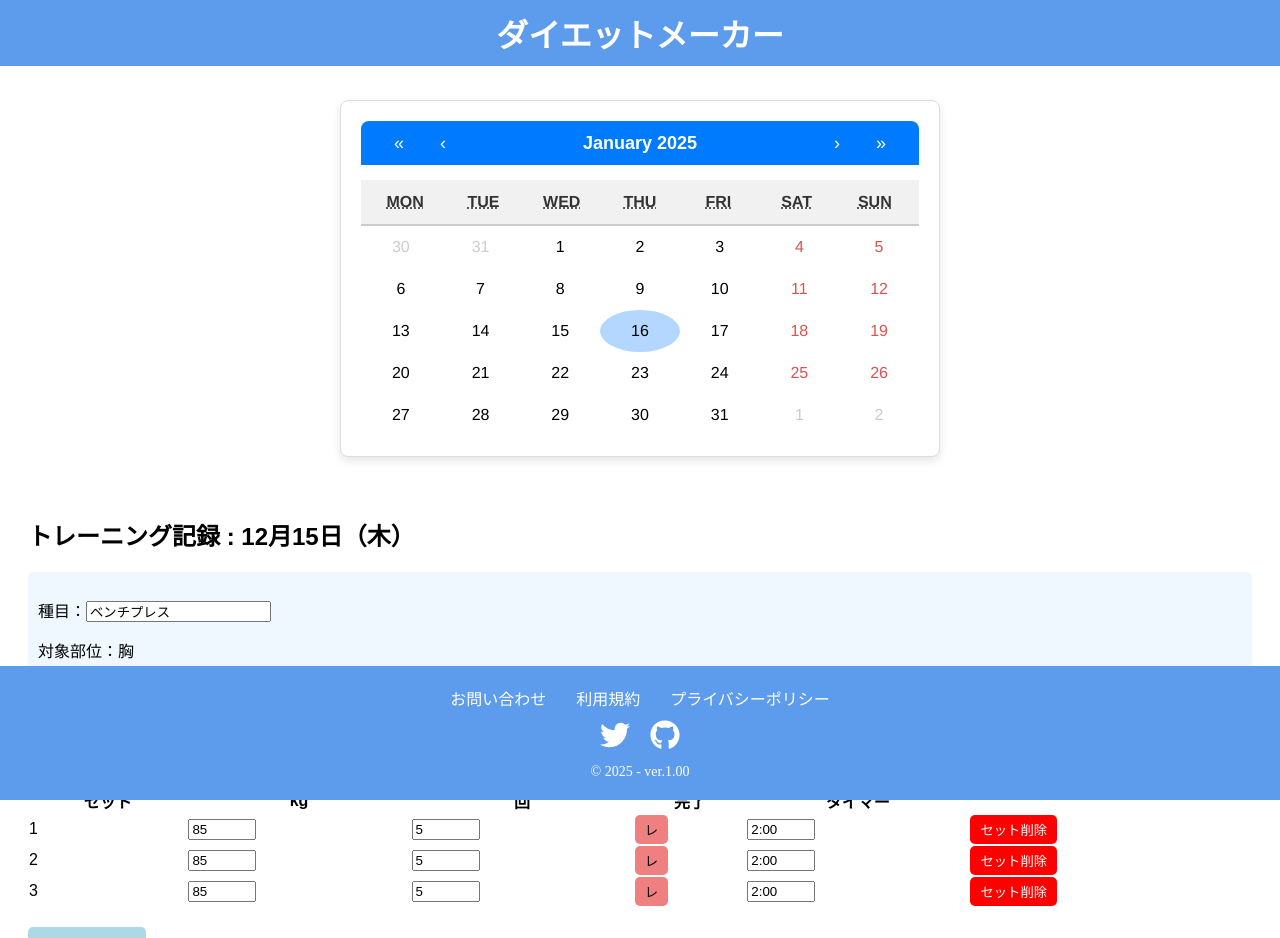
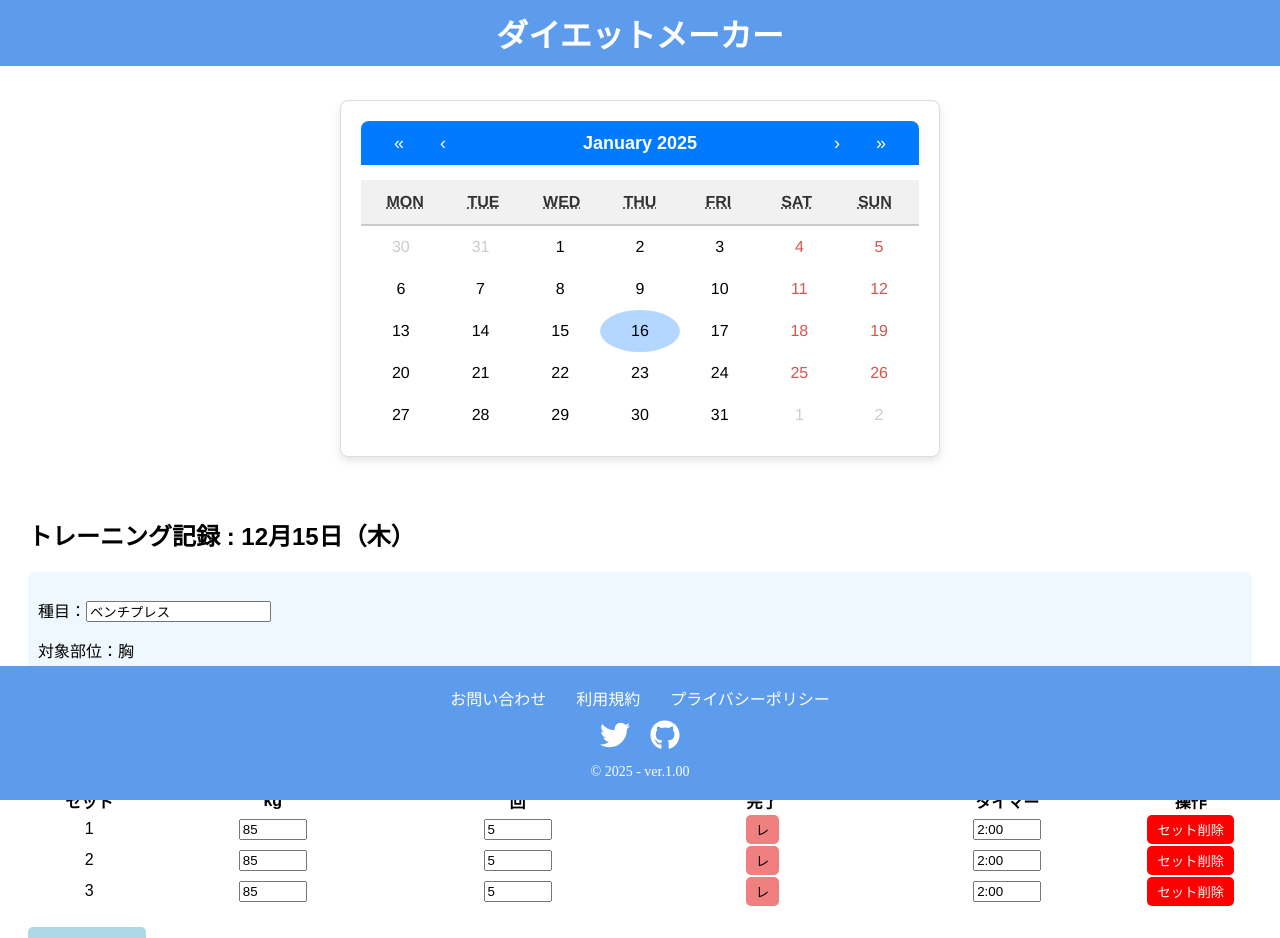
Before and after one commit to michihiro721/diet-maker, a React (Create React App) app in the folder frontend/: page / in a window 1280 px wide. Shown: the top 938 px of the page. Built offline with nearby package versions, Linux system fonts and the light colour scheme.

Commit message:
表示されている位置がズレていたので、調整

```diff
--- a/frontend/src/components/Home/training record.jsx
+++ b/frontend/src/components/Home/training record.jsx
@@ -38,18 +38,19 @@ const TrainingRecord = () => {
       <table style={{ width: "100%", marginTop: "20px", borderCollapse: "collapse" }}>
         <thead>
           <tr>
-            <th>セット</th>
-            <th>kg</th>
-            <th>回</th>
-            <th>完了</th>
-            <th>タイマー</th>
+            <th style={{ width: "10%" }}>セット</th>
+            <th style={{ width: "20%" }}>kg</th>
+            <th style={{ width: "20%" }}>回</th>
+            <th style={{ width: "20%" }}>完了</th>
+            <th style={{ width: "20%" }}>タイマー</th>
+            <th style={{ width: "10%" }}>操作</th>
           </tr>
         </thead>
         <tbody>
           {sets.map((set, index) => (
             <tr key={index}>
-              <td>{index + 1}</td>
-              <td>
+              <td style={{ textAlign: "center" }}>{index + 1}</td>
+              <td style={{ textAlign: "center" }}>
                 <input
                   type="number"
                   value={set.weight}
@@ -57,7 +58,7 @@ const TrainingRecord = () => {
                   style={{ width: "60px" }}
                 />
               </td>
-              <td>
+              <td style={{ textAlign: "center" }}>
                 <input
                   type="number"
                   value={set.reps}
@@ -65,7 +66,7 @@ const TrainingRecord = () => {
                   style={{ width: "60px" }}
                 />
               </td>
-              <td>
+              <td style={{ textAlign: "center" }}>
                 <button
                   onClick={() => handleUpdateSet(index, "complete", !set.complete)}
                   style={{
@@ -78,7 +79,7 @@ const TrainingRecord = () => {
                   {set.complete ? "完" : "レ"}
                 </button>
               </td>
-              <td>
+              <td style={{ textAlign: "center" }}>
                 <input
                   type="text"
                   value={set.timer}
@@ -86,7 +87,7 @@ const TrainingRecord = () => {
                   style={{ width: "60px" }}
                 />
               </td>
-              <td>
+              <td style={{ textAlign: "center" }}>
                 <button
                   onClick={() => handleRemoveSet(index)}
                   style={{
```
